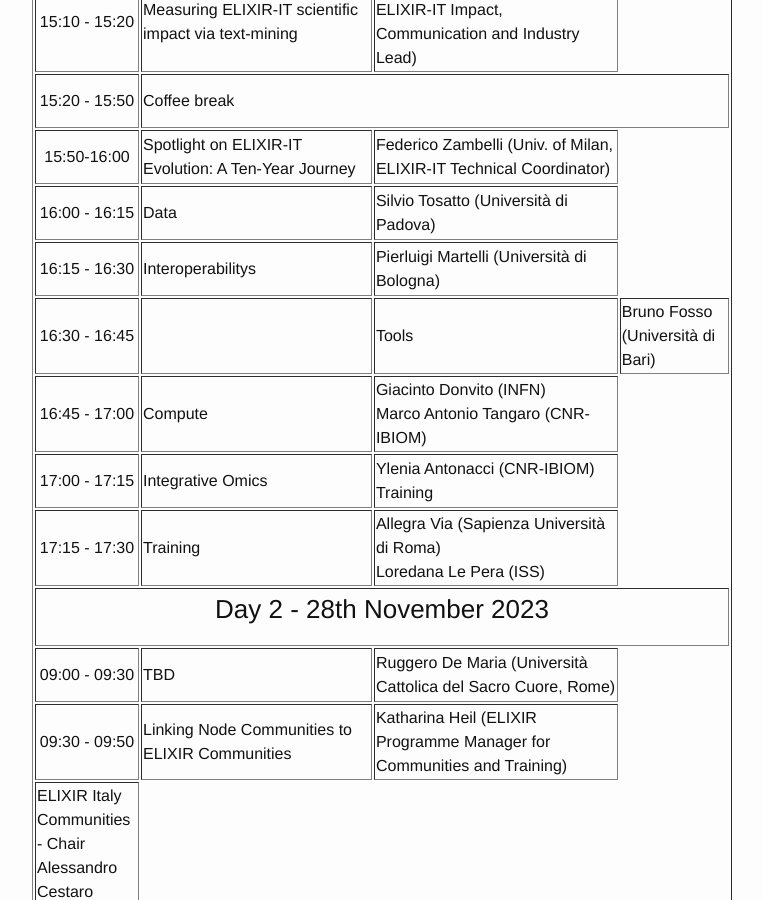
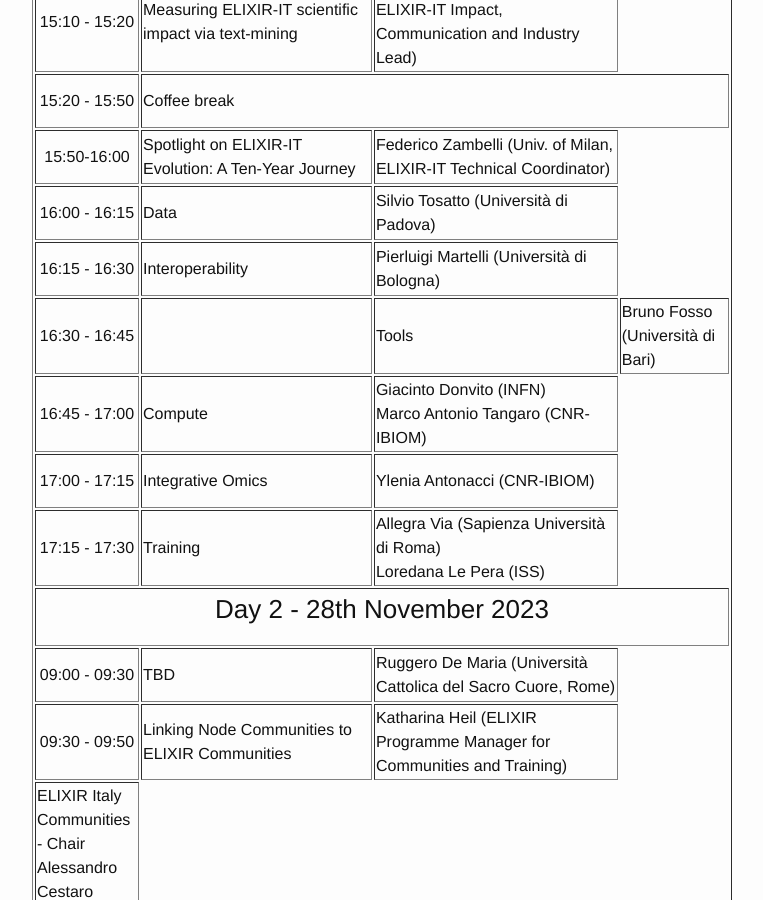
Before and after one commit to ELIXIR-IIB-training/website, a Jekyll site: the page built from _posts/2023-11-27-All_Hands_2023.md, in a window 1280 px wide and 900 px high, scrolled down 2554 px. Shown: the whole window, without its empty margins (238-1001 px from the left). Built offline with Jekyll 4.4.1, drawn with Linux system fonts in a browser that asks for light colours.

Commit message:
Update 2023-11-27-All_Hands_2023.md

```diff
--- a/_posts/2023-11-27-All_Hands_2023.md
+++ b/_posts/2023-11-27-All_Hands_2023.md
@@ -106,7 +106,7 @@ The event will be followed by two parallel workshops on 28th - 29th November 202
     </tr>
      <tr>
     <td height="50" width="100" align=center>16:15 - 16:30</td>
-    <td height="50">Interoperabilitys</td>
+    <td height="50">Interoperability</td>
     <td height="50">
   Pierluigi Martelli (Università di Bologna)
     </td>
@@ -126,13 +126,11 @@ The event will be followed by two parallel workshops on 28th - 29th November 202
  Marco Antonio Tangaro (CNR-IBIOM)
     </td>
     </tr>
-     <tr>
+    <tr>
     <td height="50" width="100" align=center>17:00 - 17:15</td>
     <td height="50">Integrative Omics</td>
     <td height="50">
   Ylenia Antonacci (CNR-IBIOM)
-   <br>
-  Training <br>
     </td>
     </tr>
      <tr>
```
